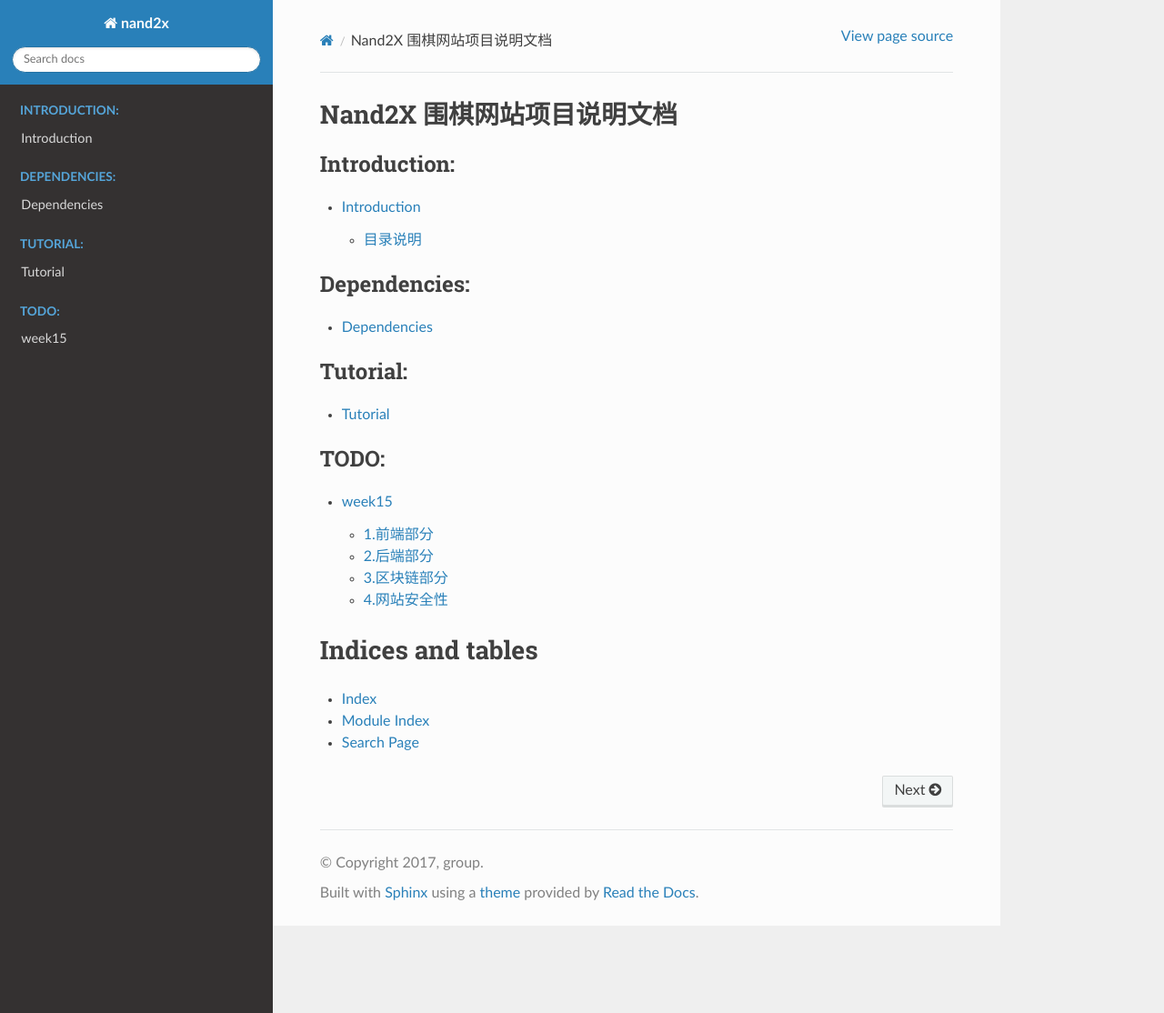
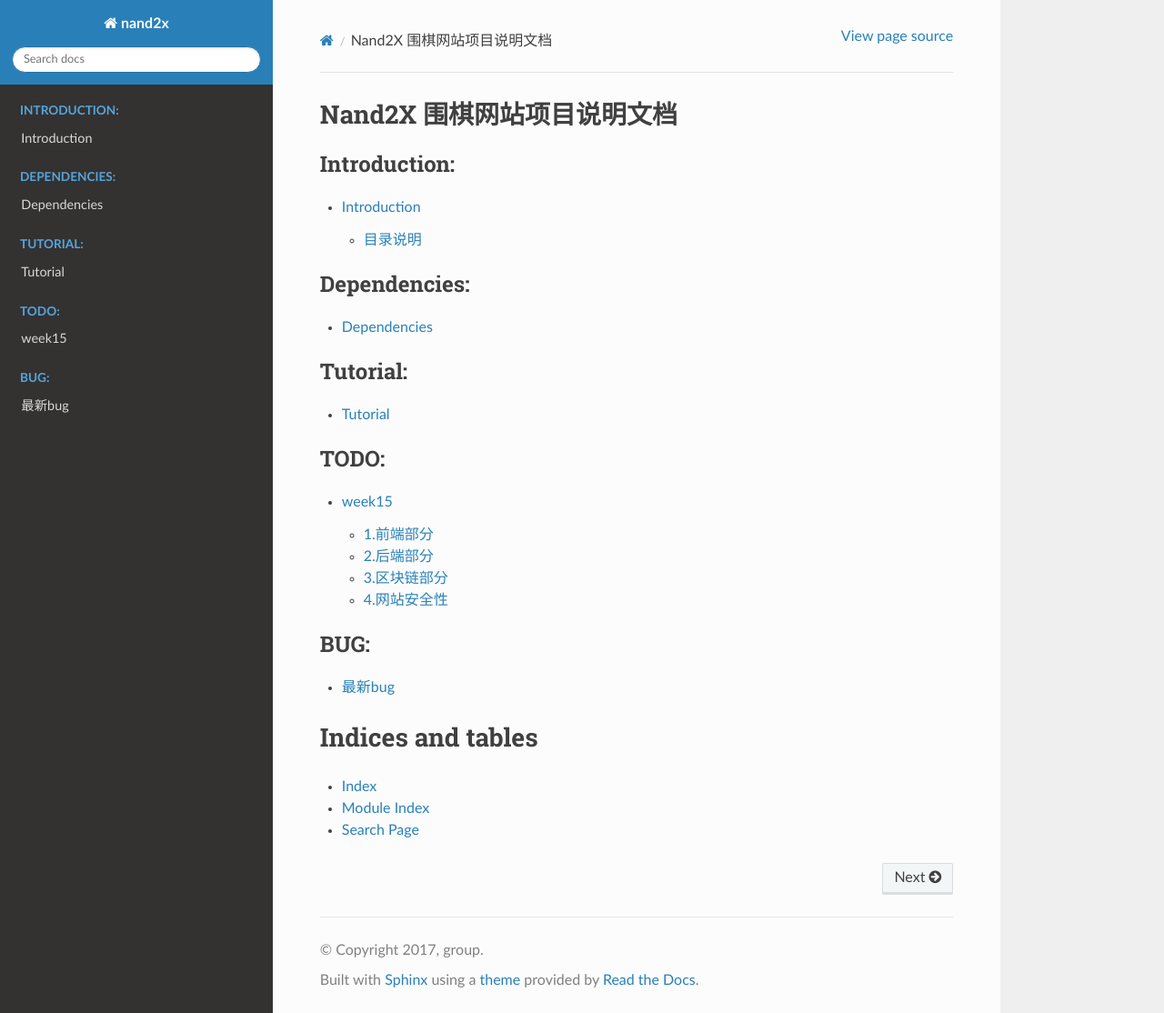
Before and after one commit to chenyijie2016/GO, a Sphinx documentation site: the page built from docs/source/index.rst, in a window 1280 px wide and 1114 px high. Shown: the whole window at 91% size. Built offline with Sphinx 7.4.7 and the Read the Docs theme 2.0.0, drawn with Linux system fonts in a browser that asks for light colours.

Commit message:
Update index.rst

```diff
--- a/docs/source/index.rst
+++ b/docs/source/index.rst
@@ -30,6 +30,11 @@ Nand2X 围棋网站项目说明文档
 
    15
 
+.. toctree::
+   :maxdepth: 2
+   :caption: BUG:
+
+   bug
 
 
 Indices and tables
```
